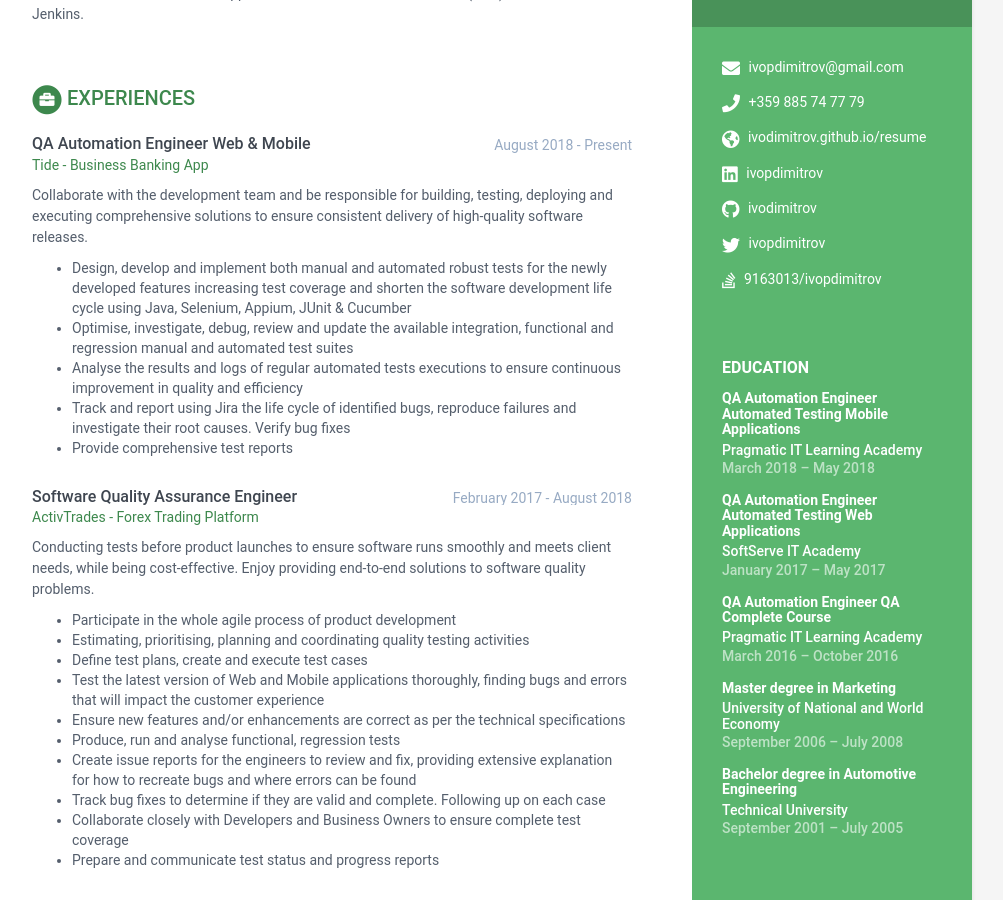
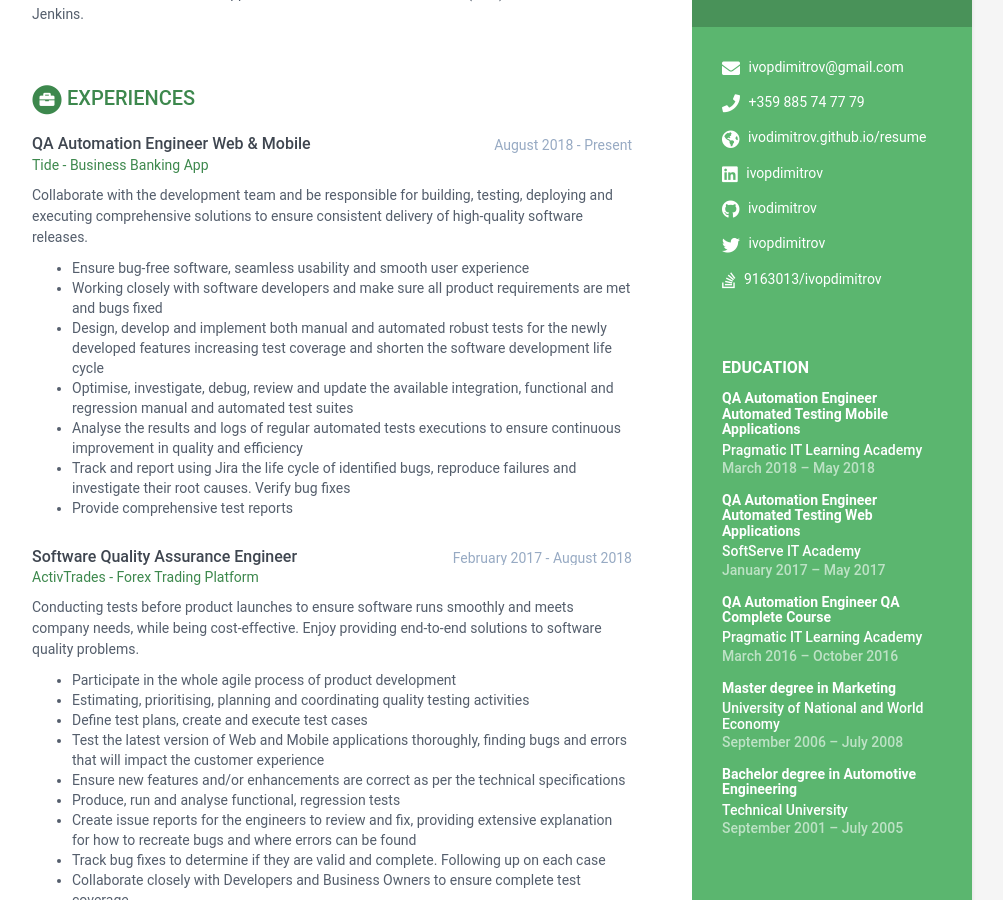
Before and after one commit to ivodimitrov/resume, a Jekyll site: the page built from index.html, in a window 1280 px wide and 900 px high, scrolled down 241 px. Shown: the whole window, without its empty margins (168-1171 px from the left). Built offline with Jekyll 4.4.1, drawn with Linux system fonts in a browser that asks for light colours.

Commit message:
Update work experience details.

```diff
--- a/_data/data.yml
+++ b/_data/data.yml
@@ -101,9 +101,10 @@ experiences:
       Collaborate with the development team and be responsible for building, testing, deploying and executing
       comprehensive solutions to ensure consistent delivery of high-quality software releases.
 
+        - Ensure bug-free software, seamless usability and smooth user experience
+        - Working closely with software developers and make sure all product requirements are met and bugs fixed
         - Design, develop and implement both manual and automated robust tests for the newly developed features
-        increasing test coverage and shorten the software development life cycle using Java, Selenium, Appium,
-        JUnit & Cucumber
+        increasing test coverage and shorten the software development life cycle
         - Optimise, investigate, debug, review and update the available integration, functional and regression manual
         and automated test suites
         - Analyse the results and logs of regular automated tests executions to ensure continuous improvement in
@@ -117,9 +118,8 @@ experiences:
     company: ActivTrades - Forex Trading Platform
     link: "https://www.activtrades.com/en/"
     details: |
-      Conducting tests before product launches to ensure software
-      runs smoothly and meets client needs, while being cost-effective. Enjoy providing end-to-end solutions to
-      software quality problems.
+      Conducting tests before product launches to ensure software runs smoothly and meets company needs,
+      while being cost-effective. Enjoy providing end-to-end solutions to software quality problems.
 
         - Participate in the whole agile process of product development
         - Estimating, prioritising, planning and coordinating quality testing activities
```
